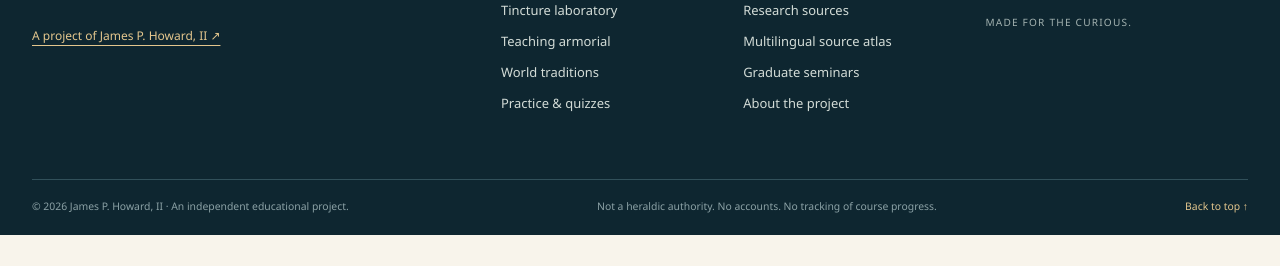
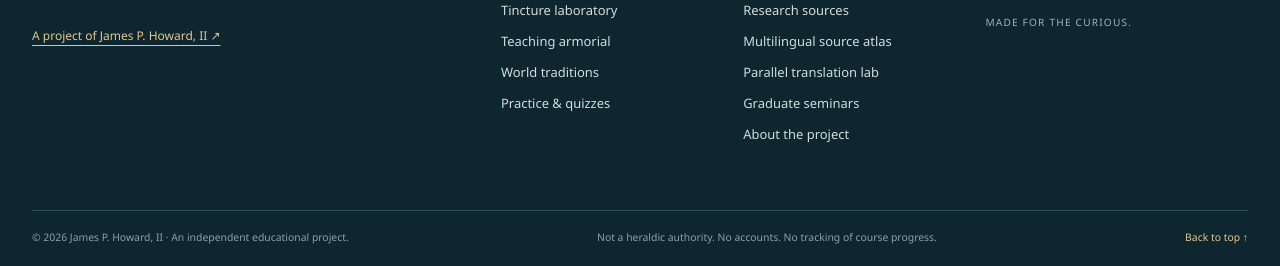
Before and after one commit to k3jph/heraldry.jameshoward.us, an Astro site: page / in a window 1280 px wide. Shown: the part 5971-6237 px from the top of the page. Before the commit the page ends 6206 px from the top, so only its background shows below. Built offline with nearby package versions, Linux system fonts and the light colour scheme; Astro itself is replaced by a stand-in of ours.

Commit message:
Link original-language translation lab to public navigation and sitemap

```diff
--- a/src/layouts/Base.astro
+++ b/src/layouts/Base.astro
@@ -85,7 +85,7 @@ const ld = {
           <a class="footer-sig" href="https://jameshoward.us/" rel="author">A project of James P. Howard, II ↗</a>
         </div>
         <div><h2>Explore</h2><a href="/academy/">The academy</a><a href="/atelier/">The atelier</a><a href="/decoder/">Blazon decoder</a><a href="/tinctures/">Tincture laboratory</a><a href="/armorial/">Teaching armorial</a><a href="/traditions/">World traditions</a><a href="/practice/">Practice & quizzes</a></div>
-        <div><h2>Reference</h2><a href="/lexicon/">Heraldic lexicon</a><a href="/field-guide/">Field guide</a><a href="/tinctures/">Tincture laboratory</a><a href="/resources/">Research sources</a><a href="/source-atlas/">Multilingual source atlas</a><a href="/seminars/">Graduate seminars</a><a href="/about/">About the project</a></div>
+        <div><h2>Reference</h2><a href="/lexicon/">Heraldic lexicon</a><a href="/field-guide/">Field guide</a><a href="/tinctures/">Tincture laboratory</a><a href="/resources/">Research sources</a><a href="/source-atlas/">Multilingual source atlas</a><a href="/translation-lab/">Parallel translation lab</a><a href="/seminars/">Graduate seminars</a><a href="/about/">About the project</a></div>
         <div class="footer-quote"><p>“A coat of arms is a story told in a grammar of shapes.”</p><span>Made for the curious.</span></div>
       </div>
       <div class="footer-bottom">
```
